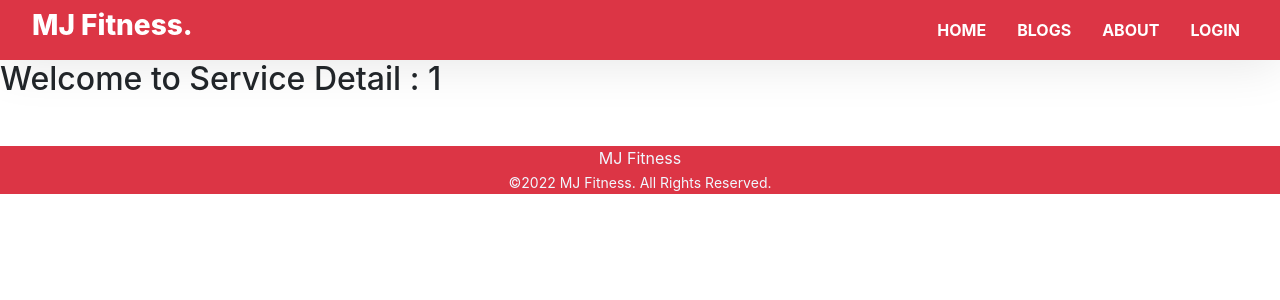
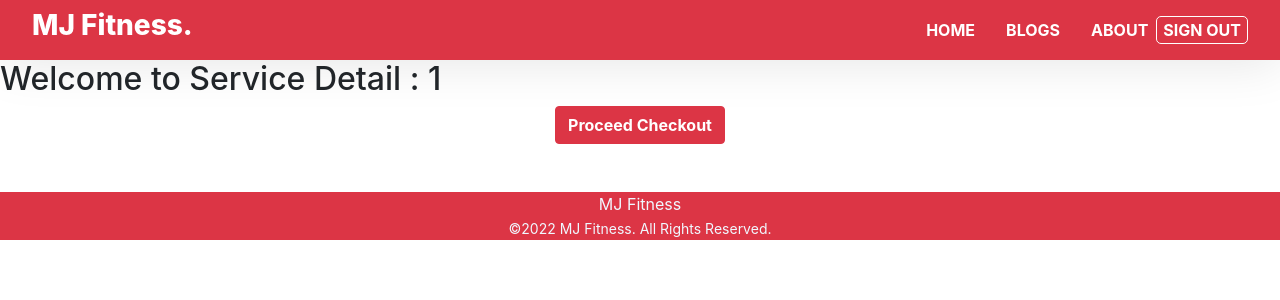
Before and after one commit to jobairshakib/10.MJ-Fitness, a React (Create React App) app: page /service/1 in a window 1280 px wide. Shown: the top 300 px of the page. Built offline with nearby package versions, Linux system fonts and the light colour scheme; no server answers; sample sign-in values are in the browser's storage.

Commit message:
signout button added

```diff
--- a/src/App.js
+++ b/src/App.js
@@ -10,6 +10,8 @@ import ServiceDetail from './Pages/ServiceDetail/ServiceDetail';
 import Services from './Pages/Home/Services/Services';
 import Login from './Pages/Login/Login';
 import Register from './Pages/Register/Register';
+import Checkout from './Pages/Checkout/Checkout';
+import RequireAuth from './Pages/Login/RequireAuth/RequireAuth';
 
 function App() {
   return (
@@ -23,6 +25,11 @@ function App() {
         <Route path='/blogs' element={<Blogs></Blogs>}></Route>
         <Route path='/login' element={<Login></Login>}></Route>
         <Route path='/register' element={<Register></Register>}></Route>
+        <Route path='/checkout' element={
+          <RequireAuth>
+            <Checkout></Checkout>
+        </RequireAuth>
+        }></Route>
         <Route path='*' element={<Error></Error>}></Route>
       </Routes>
       <Footer></Footer>
--- /dev/null
+++ b/src/Pages/Checkout/Checkout.js
@@ -0,0 +1,11 @@
+import React from 'react';
+
+const Checkout = () => {
+    return (
+        <div>
+            <h2>Please Checkout</h2>
+        </div>
+    );
+};
+
+export default Checkout;
--- /dev/null
+++ b/src/Pages/ServiceDetail/ServiceDetail.css
@@ -0,0 +1,13 @@
+.checkout-btn{
+    color: white;
+    font-weight: bold;
+    border-color: #dc3545;
+    background-color: #dc3545;
+    transition: 0.5s ease-in-out;
+}
+
+.checkout-btn:hover {
+    border: 1px solid #dc3545;
+    color: #dc3545;
+    background: transparent;
+}
--- a/src/Pages/ServiceDetail/ServiceDetail.js
+++ b/src/Pages/ServiceDetail/ServiceDetail.js
@@ -1,11 +1,16 @@
 import React from 'react';
-import { useParams } from 'react-router-dom';
+import { Link, useParams } from 'react-router-dom';
+import './ServiceDetail.css'
 
 const ServiceDetail = () => {
     const { serviceId } = useParams();
     return (
         <div>
             <h2>Welcome to Service Detail : {serviceId}</h2>
+            <div className='text-center'>
+                <Link to='/checkout'><button className='btn checkout-btn'>Proceed Checkout</button>
+                </Link>
+            </div>
         </div>
     );
 };
--- a/src/Pages/Shared/Header/Header.css
+++ b/src/Pages/Shared/Header/Header.css
@@ -40,3 +40,10 @@ nav{
 .active-link:hover{
     color: black;
 }
+.signout-btn{
+    color: #ffff;
+    font-weight: bold;
+    border: 1px solid #ffff;
+    border-radius: 5px;
+    background-color: #dc3545;
+}
--- a/src/Pages/Shared/Header/Header.js
+++ b/src/Pages/Shared/Header/Header.js
@@ -1,8 +1,16 @@
 import React from 'react';
 import './Header.css'
 import { NavLink } from 'react-router-dom';
+import { useAuthState } from 'react-firebase-hooks/auth';
+import auth from '../../../firebase.init';
+import { signOut } from 'firebase/auth';
 
 const Header = () => {
+    const [user] = useAuthState(auth);
+
+    const handleSignOut = () => {
+        signOut(auth);
+    }
     return (
         <header>
             <nav>
@@ -13,7 +21,11 @@ const Header = () => {
                     <NavLink className={({ isActive }) => (isActive ? "active-link" : "link")} to='/'>HOME</NavLink>
                     <NavLink className={({ isActive }) => (isActive ? "active-link" : "link")} to='/blogs'>BLOGS</NavLink>
                     <NavLink className={({ isActive }) => (isActive ? "active-link" : "link")} to='/about'>ABOUT</NavLink>
-                    <NavLink className={({ isActive }) => (isActive ? "active-link" : "link")} to='/login'>LOGIN</NavLink>
+                    {
+                        user ?
+                        <button className='signout-btn' onClick={handleSignOut}>SIGN OUT</button>
+                        :
+                        <NavLink className={({ isActive }) => (isActive ? "active-link" : "link")} to='/login'>LOGIN</NavLink>}
                 </div>
             </nav>
         </header>
```
